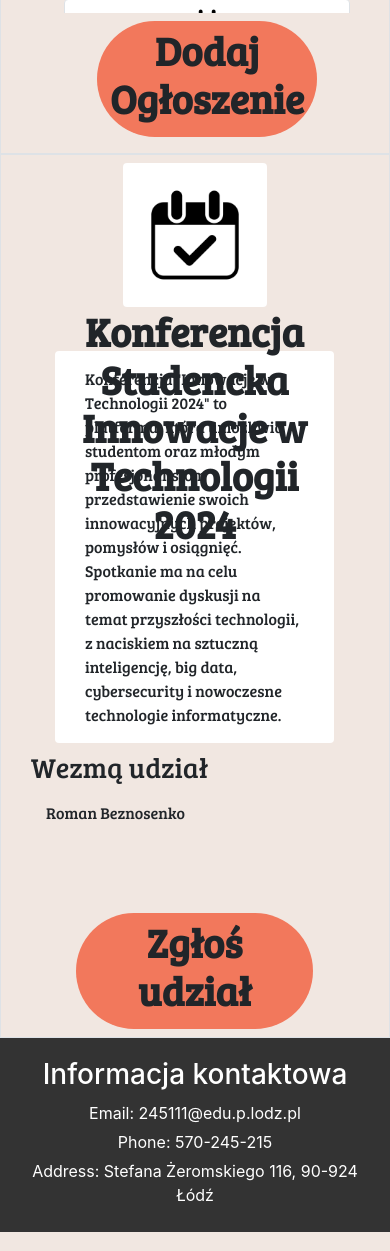
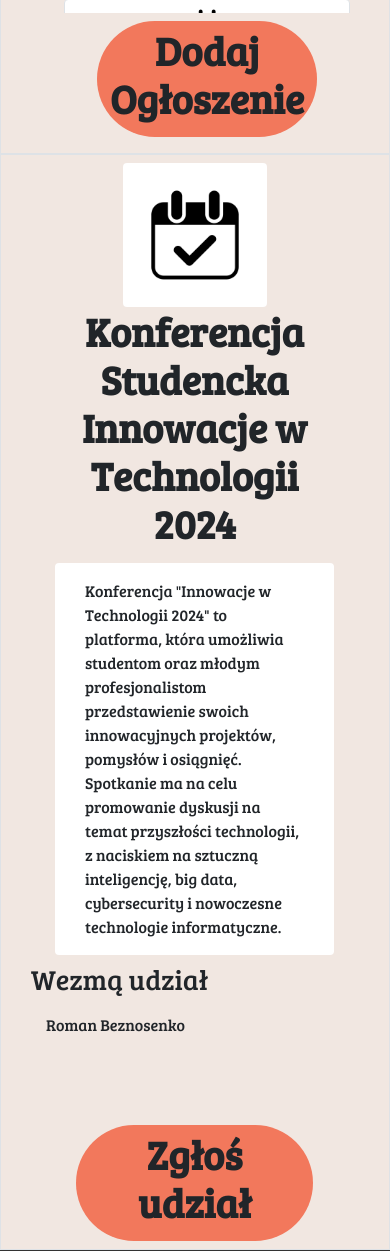
Before and after one commit to MarekKoprek/WCPL, a Django app: page /events/27 in a window 390 px wide. Shown: the part 693-1944 px from the top of the page. Run offline with Django 5.2, Linux system fonts and the light colour scheme; a user stored in the database is signed in; data comes from the database, SQL or seed files in the repository; some libraries are stand-ins or nearby versions.

Commit message:
Fixing mobile version alignment

```diff
--- a/main/templates/main/events_info.html
+++ b/main/templates/main/events_info.html
@@ -2,7 +2,7 @@
 {% load static %}
 
 {% block event %}
-<div class="row px-1 justify-content-center align-items-center" style="height: 180px;">
+<div class="row px-1 justify-content-center align-items-center" style="min-height: 180px;">
     <div class="col-md-3 col-sm-12">
         <div class="d-flex justify-content-center align-items-center">
             <img class="rounded" src="{{ currentEvent.picture.url }}" alt="event-icon" style="width: 144px;height: 144px;">
```
